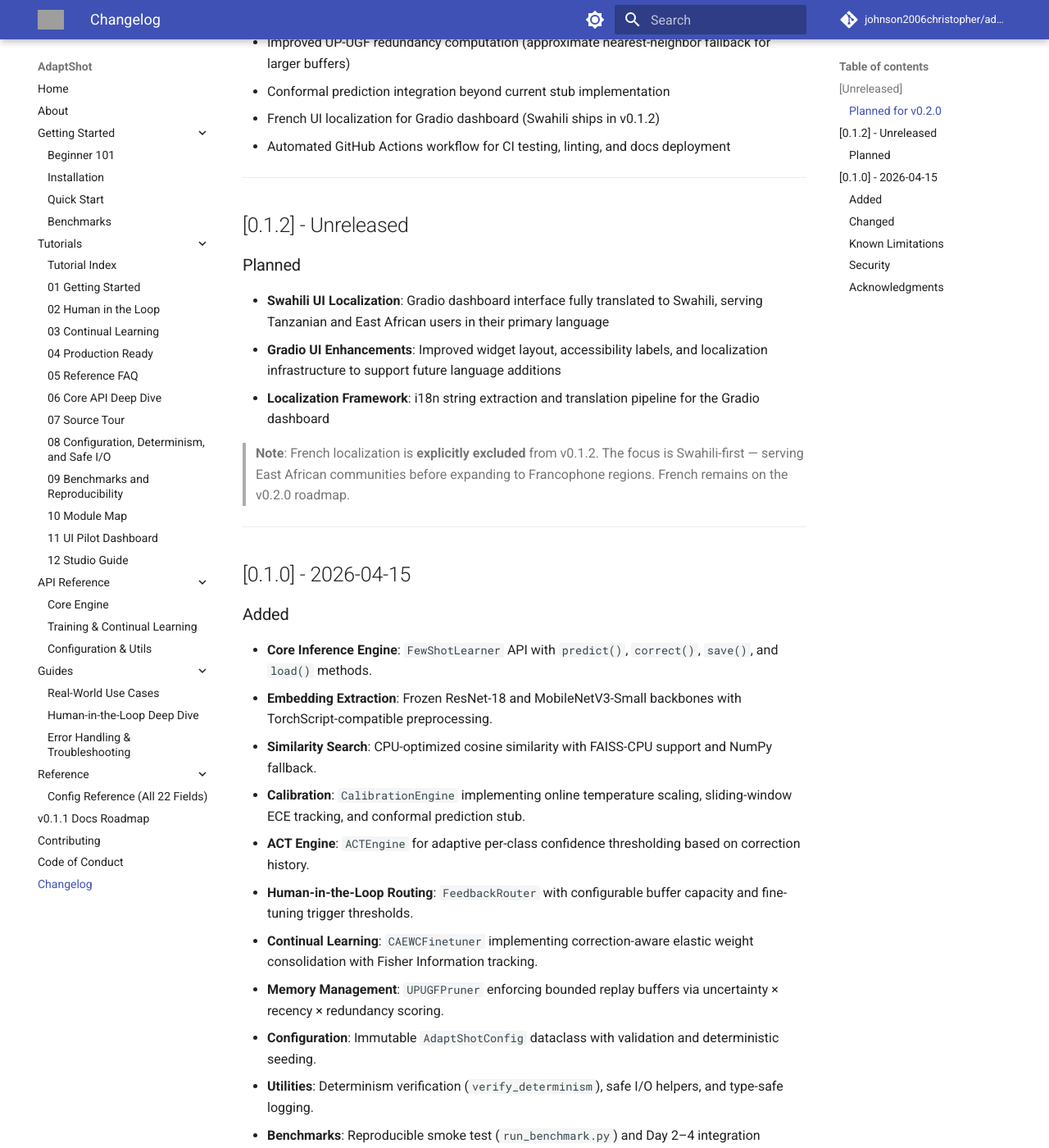
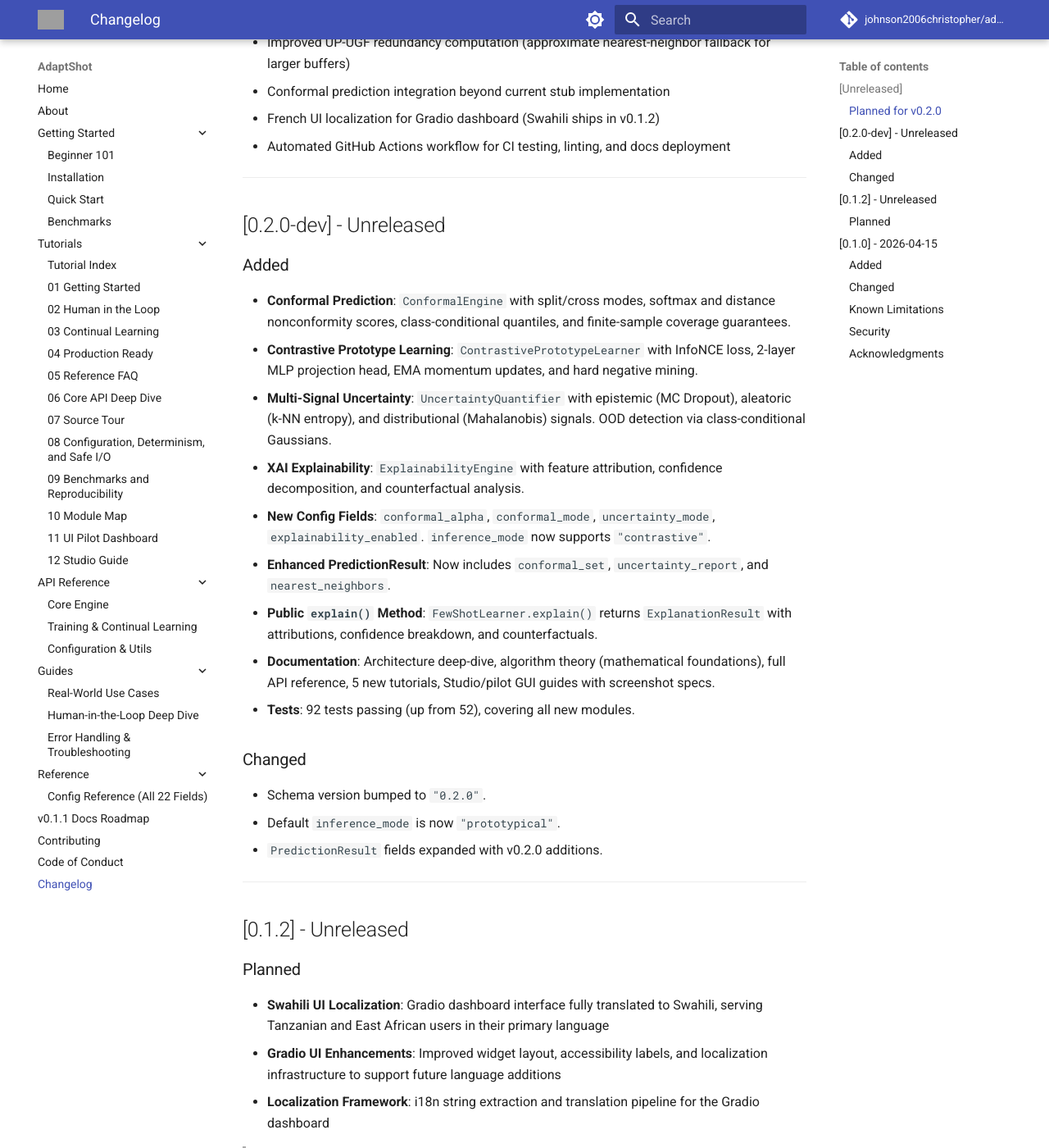
Before and after one commit to johnson2006christopher/adaptshot, an MkDocs documentation site: the page built from docs/changelog.md, in a window 1280 px wide and 1400 px high, scrolled down 378 px. Shown: the whole window at 82% size. Built offline with MkDocs 1.6.1 and Material for MkDocs 9.7.7, drawn with Linux system fonts in a browser that asks for light colours; comment, search, counter and statistics services are not loaded; grey boxes are pictures that could not be loaded.

Commit message:
docs(changelog): add detailed changelog for 0.2.0-dev release
- Document new Conformal Prediction features and engines
- Include Contrastive Prototype Learning with InfoNCE loss and EMA updates
- Add Multi-Signal Uncertainty quantification and OOD detection methods
- Describe XAI Explainability with attribution and counterfactual analysis
- List new config fields and updated inference_mode options
- Detail enhancements to PredictionResult structure and explain() method
- Provide extensive documentation updates with tutorials and GUI guides
- Summarize increased test coverage and schema version bump to 0.2.0
- Note default inference_mode change to "prototypical" and field expansions

```diff
--- a/docs/changelog.md
+++ b/docs/changelog.md
@@ -13,6 +13,26 @@ and this project adheres to [Semantic Versioning](https://semver.org/spec/v2.0.0
 - Conformal prediction integration beyond current stub implementation
 - French UI localization for Gradio dashboard (Swahili ships in v0.1.2)
 - Automated GitHub Actions workflow for CI testing, linting, and docs deployment
+
+---
+
+## [0.2.0-dev] - Unreleased
+
+### Added
+- **Conformal Prediction**: `ConformalEngine` with split/cross modes, softmax and distance nonconformity scores, class-conditional quantiles, and finite-sample coverage guarantees.
+- **Contrastive Prototype Learning**: `ContrastivePrototypeLearner` with InfoNCE loss, 2-layer MLP projection head, EMA momentum updates, and hard negative mining.
+- **Multi-Signal Uncertainty**: `UncertaintyQuantifier` with epistemic (MC Dropout), aleatoric (k-NN entropy), and distributional (Mahalanobis) signals. OOD detection via class-conditional Gaussians.
+- **XAI Explainability**: `ExplainabilityEngine` with feature attribution, confidence decomposition, and counterfactual analysis.
+- **New Config Fields**: `conformal_alpha`, `conformal_mode`, `uncertainty_mode`, `explainability_enabled`. `inference_mode` now supports `"contrastive"`.
+- **Enhanced PredictionResult**: Now includes `conformal_set`, `uncertainty_report`, and `nearest_neighbors`.
+- **Public `explain()` Method**: `FewShotLearner.explain()` returns `ExplanationResult` with attributions, confidence breakdown, and counterfactuals.
+- **Documentation**: Architecture deep-dive, algorithm theory (mathematical foundations), full API reference, 5 new tutorials, Studio/pilot GUI guides with screenshot specs.
+- **Tests**: 92 tests passing (up from 52), covering all new modules.
+
+### Changed
+- Schema version bumped to `"0.2.0"`.
+- Default `inference_mode` is now `"prototypical"`.
+- `PredictionResult` fields expanded with v0.2.0 additions.
 
 ---
 
```
